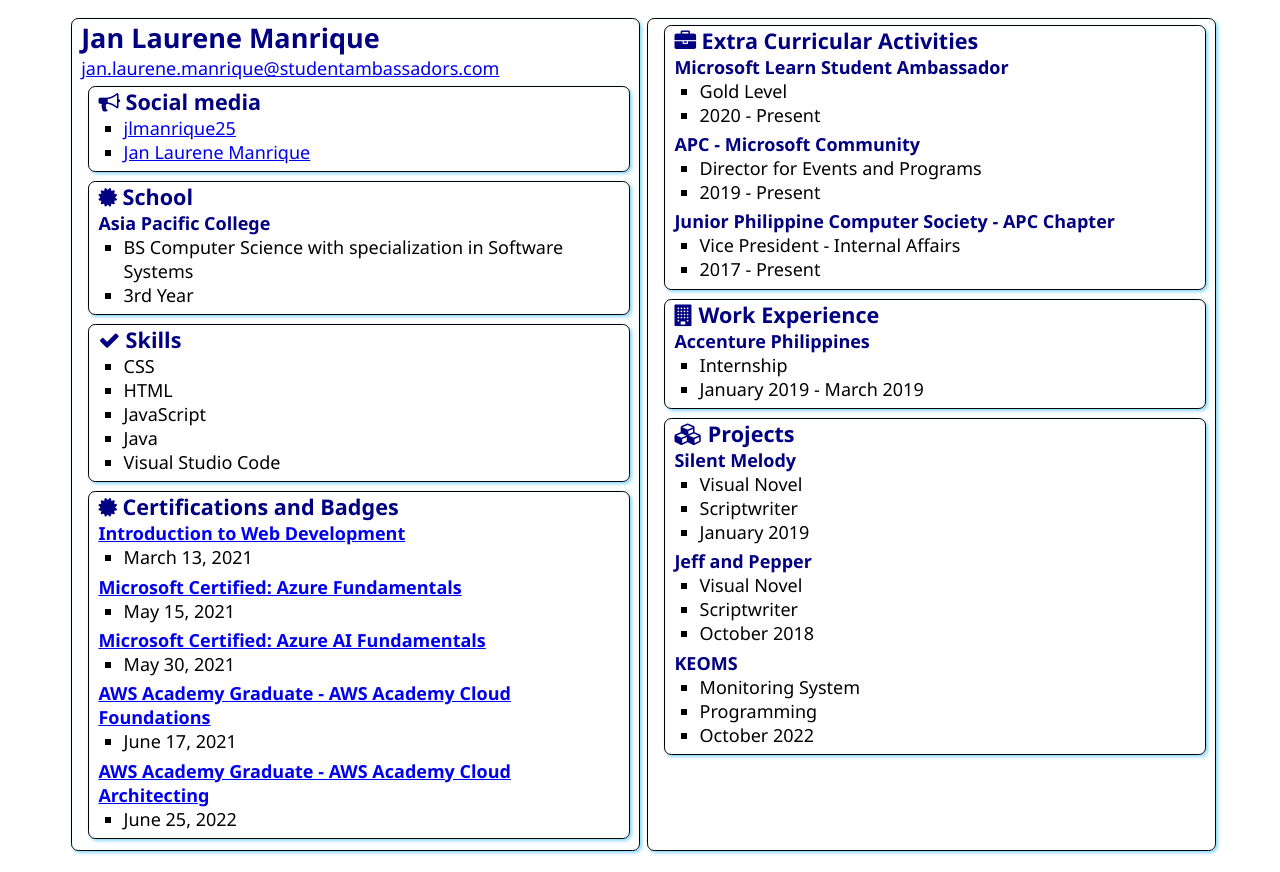
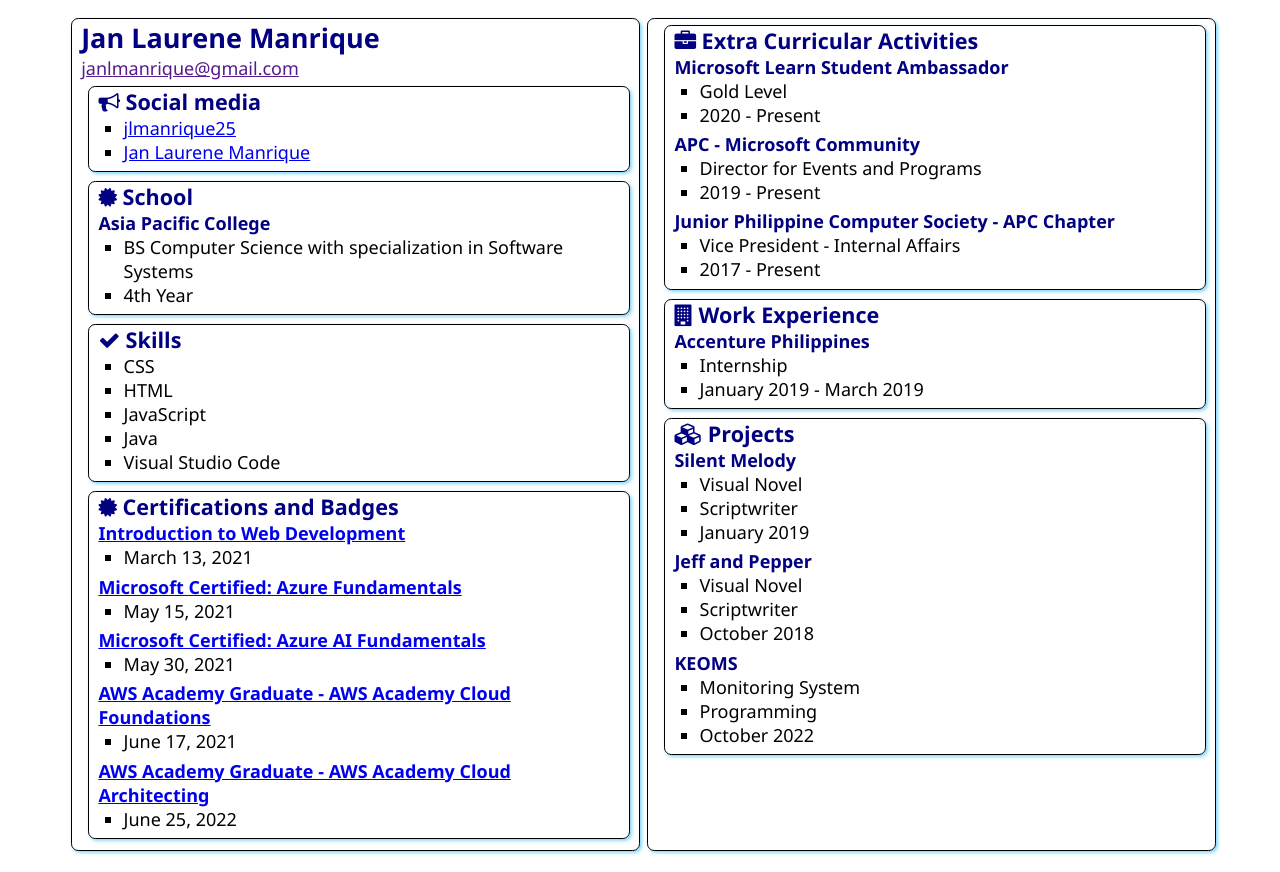
Before and after one commit to jlmanrique25/SATechnicalOnboarding, a plain HTML site: page src/index.html in a window 1280 px wide. Drawn offline with Linux system fonts and the light colour scheme.

Commit message:
Update index.html
Changed current email

```diff
--- a/src/index.html
+++ b/src/index.html
@@ -13,7 +13,7 @@
     <main>
         <article class="box">
             <h1>Jan Laurene Manrique</h1>
-            <div><a href="mailto:your.email@example.com">jan.laurene.manrique@studentambassadors.com</a></div>
+            <div><a href="">janlmanrique@gmail.com</a></div>
 
             <section class="box">
                 <h2>
@@ -35,7 +35,7 @@
                     <h3>Asia Pacific College</h3>
                     <ul>
                         <li>BS Computer Science with specialization in Software Systems</li>
-                        <li>3rd Year</li>
+                        <li>4th Year</li>
                     </ul>
                 </div>
             </section>
```
